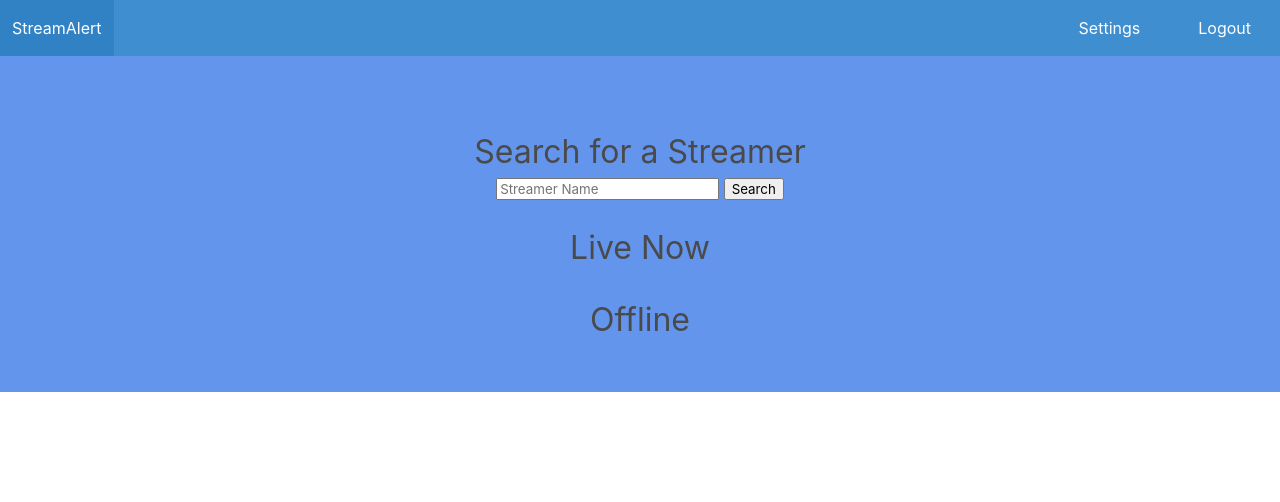
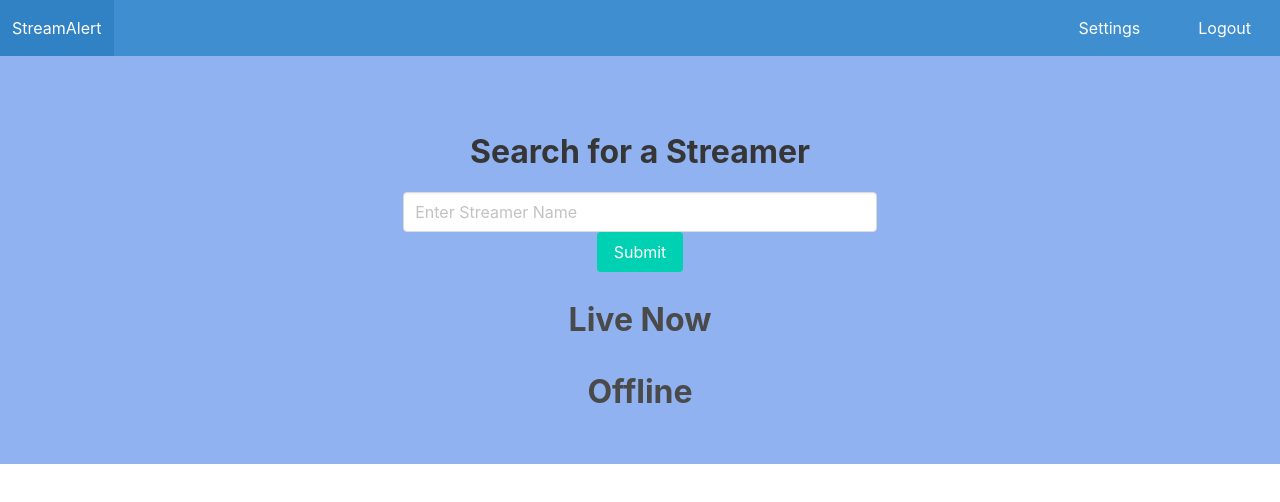
Before and after one commit to jschmitt1/comp426-notification, a website: page frontend/index.html in a window 1280 px wide. Drawn offline with nearby package versions, Linux system fonts and the light colour scheme.

Commit message:
Version 1.0.6

```diff
--- a/frontend/home.css
+++ b/frontend/home.css
@@ -1,5 +1,6 @@
 body{
-    background-color: cornflowerblue;
+    background-color: rgb(145, 178, 240);
+
 }
 
 #root{
@@ -8,4 +9,10 @@ body{
 
 #sec-header {
     font-size: xx-large;
+    font-weight: 700;
 }
+
+#search-streamer-container {
+    margin-left: 30%;
+    margin-right: 30%;
+}
--- a/frontend/index.html
+++ b/frontend/index.html
@@ -12,19 +12,11 @@
             <nav class="navbar is-info" role="navigation" aria-label="main navigation">
                 <div class="navbar-brand">
                     <a class="navbar-item" href="/">
-                        <h1 style='font-size : "2em"; font-weight : "bold"'>StreamAlert</h1>
-                    </a>
-
-                    <a role="button" class="navbar-burger burger" aria-label="menu" aria-expanded="false" data-target="navbarBasicExample">
-                        <span aria-hidden="true"></span>
-                        <span aria-hidden="true"></span>
-                        <span aria-hidden="true"></span>
+                        <h1>StreamAlert</h1>
                     </a>
                 </div>
 
-                <div id="navbarBasicExample" class="navbar-menu">
-
-
+                <div id="navbar-basic" class="navbar-menu">
                     <div class="navbar-end">
                         <div class="navbar-item">
                             <div class="buttons" >
@@ -48,19 +40,23 @@
         <br>
 
         <section class="section" id="root">
-            <div id="search-streamer-container">
-                <h3 id="sec-header">Search for a Streamer</h3>
+            <div class="container" id="search-streamer-container">
+                <label class="label" id="sec-header">Search for a Streamer</label>
                 <form id="search-form">
-                    <input type="text" placeholder="Streamer Name">
-                    <button type="submit">Search</button>
+                    <input class="input" type="text" placeholder="Enter Streamer Name">
+                    <div class="field">
+                        <div class="control">
+                          <button class="button is-primary">Submit</button>
+                        </div>
+                    </div>
                 </form>
             </div>
             <br>
-            <div id="live-now">
+            <div class="container" id="live-now">
                 <h2 id="sec-header">Live Now</h2>
             </div>
             <br>
-            <div id="offline-now">
+            <div class="container" id="offline-now">
                 <h2 id="sec-header">Offline</h2>
             </div>
         </section>
```
Lines whose indentation alone changed are shown as unchanged.
